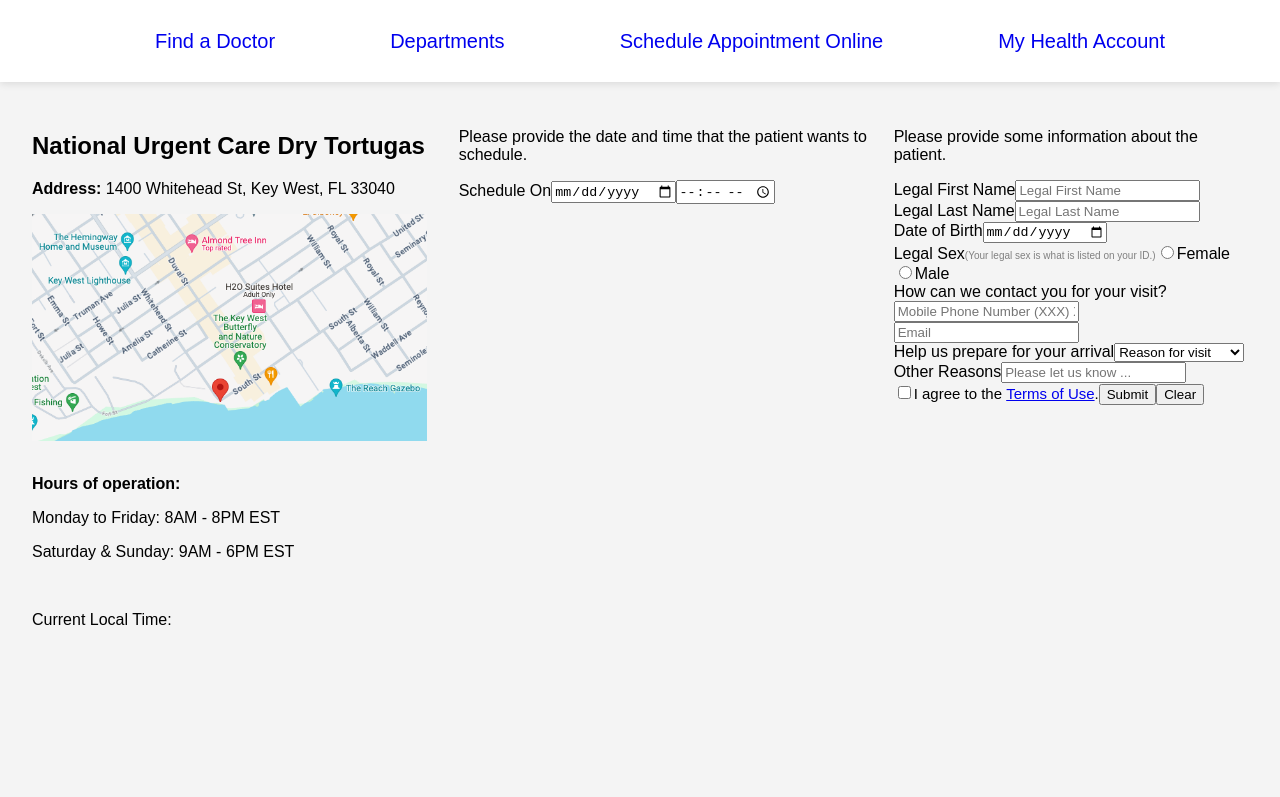
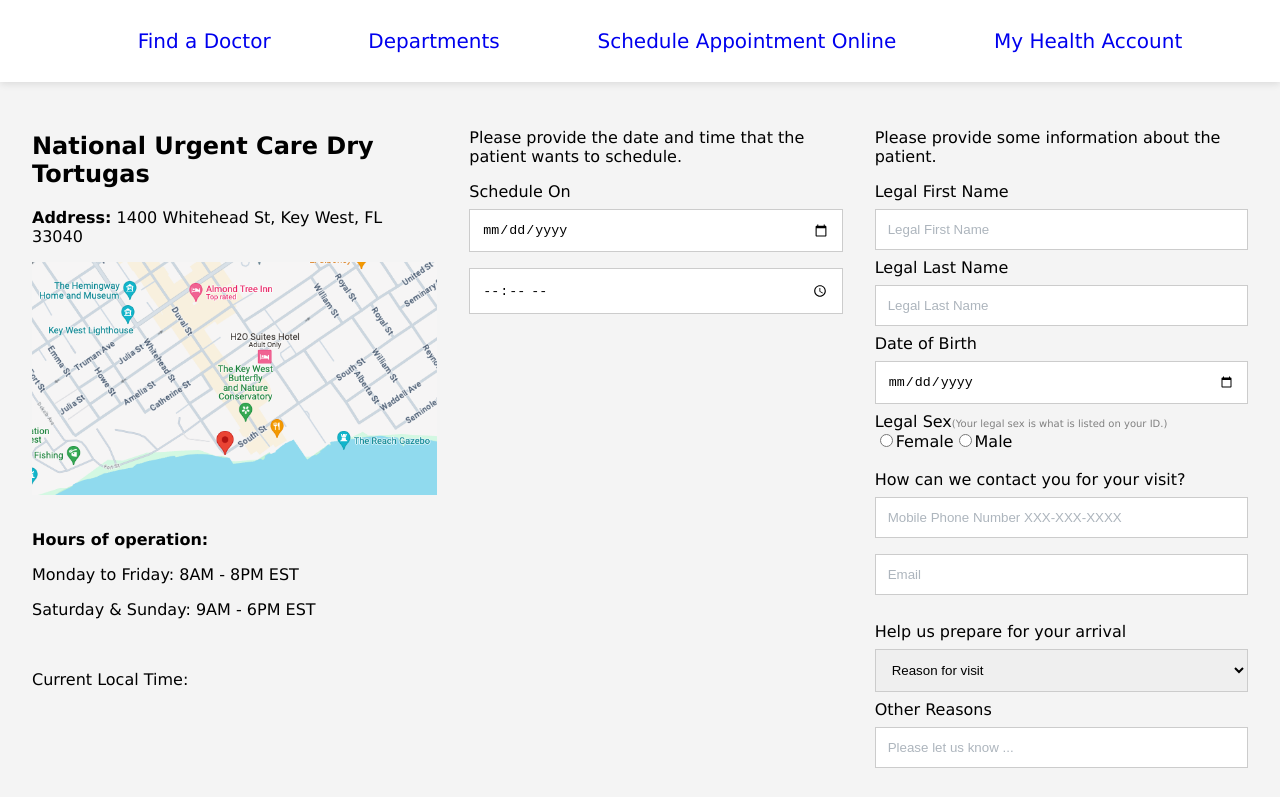
Before and after one commit to yivvm/Zhang_Yiwen_UrgentCareHub_Capstone, a React (Vite) app in the folder frontend/: page /schedule in a window 1280 px wide. Shown: the top 797 px of the page. Built offline with nearby package versions, Linux system fonts and the light colour scheme.

Commit message:
update .css styles

```diff
--- a/frontend/src/components/Nav/nav.css
+++ b/frontend/src/components/Nav/nav.css
@@ -7,6 +7,7 @@
     width: 100%;
     background-color: #ffffff; /* Add your desired background color */
     z-index: 1000;
+    color: #03045E;
 }
 
 .Nav ul {
@@ -31,3 +32,27 @@
     color: #023E8A;
     font-weight: bold;
 }
+
+/* --- TODO: for topmenu/ submenu later ------------ */
+header, #top-menu {
+    position: relative;
+}
+
+  #top-menu {
+    z-index: 20;
+}
+
+#sub-menu {
+    width: 100%;
+    z-index: 10;
+    transition: top 0.5s ease-out;
+}
+
+#sub-menu a:hover {
+    background-color: var(--top-menu-bg);
+}
+
+nav a.active {
+    background-color: var(--sub-menu-bg);
+    color: var(--main-bg);
+}
--- a/frontend/src/components/schedule/Form.jsx
+++ b/frontend/src/components/schedule/Form.jsx
@@ -70,6 +70,7 @@
             <div>
                 <label htmlFor="legalsex">Legal Sex</label>
                 <span style={{ fontSize: "10px", color: "grey" }}>(Your legal sex is what is listed on your ID.)</span>
+                <br />
                 <input
                     type="radio"
                     id="female"
@@ -91,16 +92,18 @@
             </div>
 
             <div>
+                <br />
                 <label htmlFor="contact">How can we contact you for your visit?</label>
             </div>
             <div>
-                <input name="phone" id="phone" type="tel" placeholder="Mobile Phone Number (XXX) XXX-XXX or XXX-XXX-XXXX" required pattern="^\(\d{3}\)\s\d{3}-\d{4}$|^\d{3}-\d{3}-\d{4}$" value={visitData.phone} onChange={(e) => setVisitData({ ...visitData, phone: e.target.value})}/>
+                <input name="phone" id="phone" type="tel" placeholder="Mobile Phone Number XXX-XXX-XXXX" required pattern="^\(\d{3}\)\s\d{3}-\d{4}$|^\d{3}-\d{3}-\d{4}$" value={visitData.phone} onChange={(e) => setVisitData({ ...visitData, phone: e.target.value})}/>
             </div>
             <div>
                 <input name="email" id="email" type="email" placeholder="Email" required value={visitData.email} onChange={(e) => setVisitData({ ...visitData, email: e.target.value})}/>
             </div>
 
             <div>
+                <br />
                 <label htmlFor="reason">Help us prepare for your arrival</label>
                 <select name="reason" id="reason" required value={visitData.reason} onChange={(e) => setVisitData({ ...visitData, reason: e.target.value})}>
                     <option value="">Reason for visit</option>
@@ -120,9 +123,10 @@
             </div>
 
             <div className="flex-row">
+                <br />
                 <input name="terms" type="checkbox" required/>
                 <label htmlFor="terms" style={{ fontSize: "15px" }}>I agree to the&nbsp;<a href="#">Terms of Use</a>.</label>
-                <button className="button" id="submit" type='submit'>Submit</button>
+                <button className="button" id="submit" >Submit</button>
                 <button className="button" id="submit" onClick={clear}>Clear</button>
             </div>
             <br />
--- a/frontend/src/index.css
+++ b/frontend/src/index.css
@@ -0,0 +1,12 @@
+* {
+    box-sizing: border-box;
+}
+
+body {
+  font-family: Geneva, sans-serif, Arial, Helvetica ;
+  height: 100vh;
+  margin: 0;
+  display: grid;
+  grid-template-rows: 3rem auto;
+  color: black;
+}
--- a/frontend/src/pages/Schedule/schedule.css
+++ b/frontend/src/pages/Schedule/schedule.css
@@ -2,16 +2,32 @@
     display: flex;
     flex-direction: column;
     align-items: center;
-    /* padding: 1rem; */
 }
 
 .row {
+    display: -ms-flexbox;
     display: flex;
+    flex-wrap: wrap;
     flex-direction: row;
     justify-content: space-between;
     padding: 1rem;
     margin: auto;
+    /* text-align: center; */
+
 }
+
+.row {
+
+    display: flex;
+
+    height: auto;
+    min-width: auto;
+
+  }
+
+  /* p, div {
+    padding: 10px;
+  } */
 
 .schedule-form {
     display: flex;
@@ -24,8 +40,21 @@
 
 .schedule {
     flex: 2;
+    /* padding: 0 1rem; */
+}
+
+.time-date {
+    flex: 1;
     padding: 0 1rem;
 }
+
+.info {
+    flex: 1;
+    padding: 0 1rem;
+}
+
+
+/* === left ======================= */
 
 .image-container {
     max-width: 100%; /* Set maximum width to 100% of its container */
@@ -38,3 +67,70 @@
     height: auto; /* Maintain aspect ratio */
     display: block; /* Ensure image behaves like a block element */
 }
+
+
+/* === TODO: middle, time-slots =================== */
+.time-slots {
+  display: none;
+}
+
+.time-slot {
+  float: left;
+  margin-bottom: 5px;
+  vertical-align: top;
+  border: 1px solid #03045E;
+  margin: 5px;
+  /* padding: 5px; */
+  width: calc(20% - 12.5px);
+  box-sizing: border-box;
+}
+
+#time-slots {
+  /* display: flex; */
+  flex-wrap: wrap;
+  overflow: hidden;
+}
+
+
+
+/* === right======================= */
+
+input[type=text], input[type=date], input[type=time], input[type=tel], input[type=email], select, textarea, [type=submit] {
+  width: 100%;
+  padding: 12px;
+  margin: 8px 0;
+  display: inline-block;
+  border: 1px solid #ccc;
+  box-sizing: border-box;
+}
+
+input::placeholder,
+textarea::placeholder {
+  color: #ADB5BD;
+}
+
+input[type=checkbox] {
+  margin-top: 16px;
+}
+
+.button{
+  text-decoration: none;
+  margin: .2em;
+  padding: 1em 2.5em;
+  background-color: #023E8A;
+  color: #fff;
+  border-radius: 0.25em;
+  font-size: 16px;
+
+  background-image: linear-gradient(75deg, #0466C8, #023E7D, #023E8A, #0353A4);
+  background-size: 300% ;
+  background-position: left;
+
+  transition: 300ms background-position ease-in-out;
+  cursor: pointer;
+}
+
+.button:hover{
+  background-position: right;
+  opacity: 0.8;
+}
```
